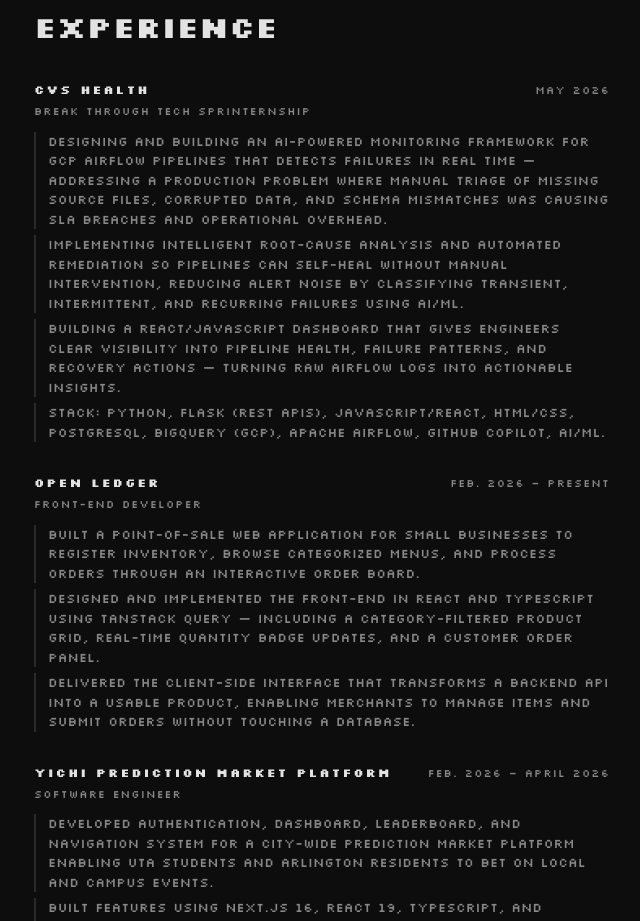
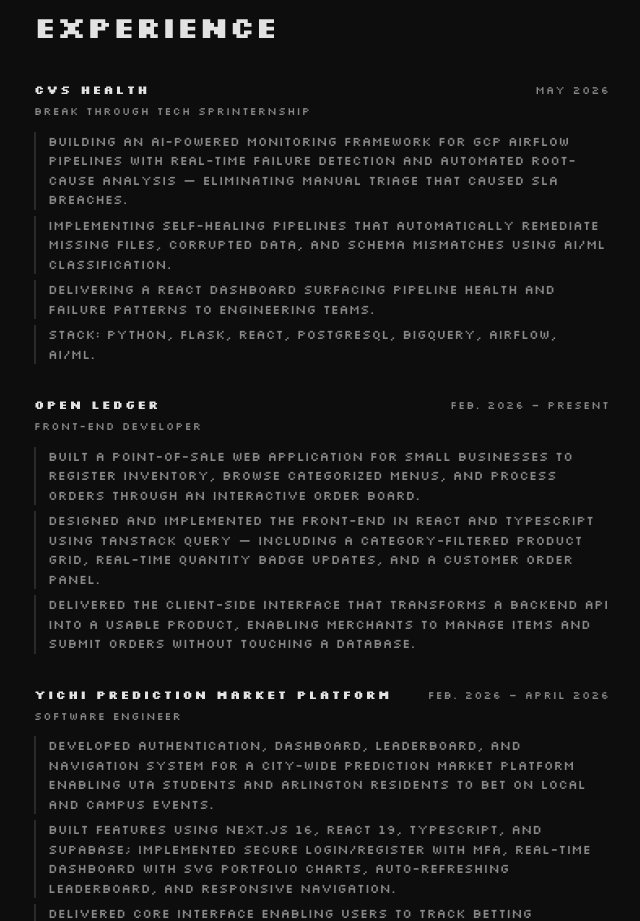
Before and after one commit to thomstah/portfolio, a Next.js app: page / in a window 1280 px wide. Shown: the part 980-1901 px from the top of the page, without its empty margins (318-958 px from the left). Built offline with nearby package versions, Linux system fonts and the light colour scheme.

Commit message:
update: tighten CVS experience bullets
Co-Authored-By: Claude Sonnet 4.6 <noreply@anthropic.com>

```diff
--- a/data/profile.ts
+++ b/data/profile.ts
@@ -54,10 +54,10 @@ export const experiences: Experience[] = [
     role: 'Break Through Tech Sprinternship',
     period: 'May 2026',
     bullets: [
-      'Designing and building an AI-powered monitoring framework for GCP Airflow pipelines that detects failures in real time — addressing a production problem where manual triage of missing source files, corrupted data, and schema mismatches was causing SLA breaches and operational overhead.',
-      'Implementing intelligent root-cause analysis and automated remediation so pipelines can self-heal without manual intervention, reducing alert noise by classifying transient, intermittent, and recurring failures using AI/ML.',
-      'Building a React/JavaScript dashboard that gives engineers clear visibility into pipeline health, failure patterns, and recovery actions — turning raw Airflow logs into actionable insights.',
-      'Stack: Python, Flask (REST APIs), JavaScript/React, HTML/CSS, PostgreSQL, BigQuery (GCP), Apache Airflow, GitHub Copilot, AI/ML.',
+      'Building an AI-powered monitoring framework for GCP Airflow pipelines with real-time failure detection and automated root-cause analysis — eliminating manual triage that caused SLA breaches.',
+      'Implementing self-healing pipelines that automatically remediate missing files, corrupted data, and schema mismatches using AI/ML classification.',
+      'Delivering a React dashboard surfacing pipeline health and failure patterns to engineering teams.',
+      'Stack: Python, Flask, React, PostgreSQL, BigQuery, Airflow, AI/ML.',
     ],
   },
   {
```
